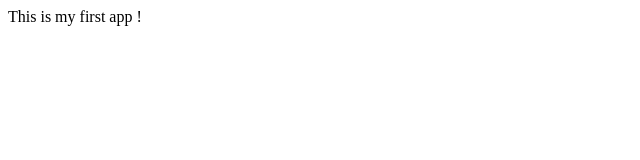
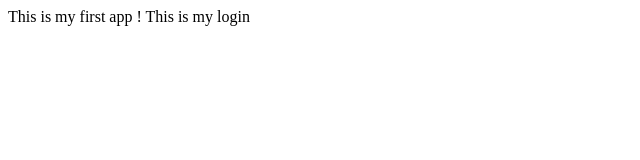
Before and after one commit to priyankarao123/myappsample, a plain HTML site: page index.html in a window 1280 px wide. Shown: the whole page, without its empty margins (0-640 px from the left). Drawn offline with Linux system fonts and the light colour scheme.

Commit message:
login form

```diff
--- a/index.html
+++ b/index.html
@@ -4,5 +4,7 @@
 </head>
 <body>
 This is my first app !
+This is my login
+
 </body>
 </html>
```
Also changed, not shown: log.txt (added), login.html (added).
